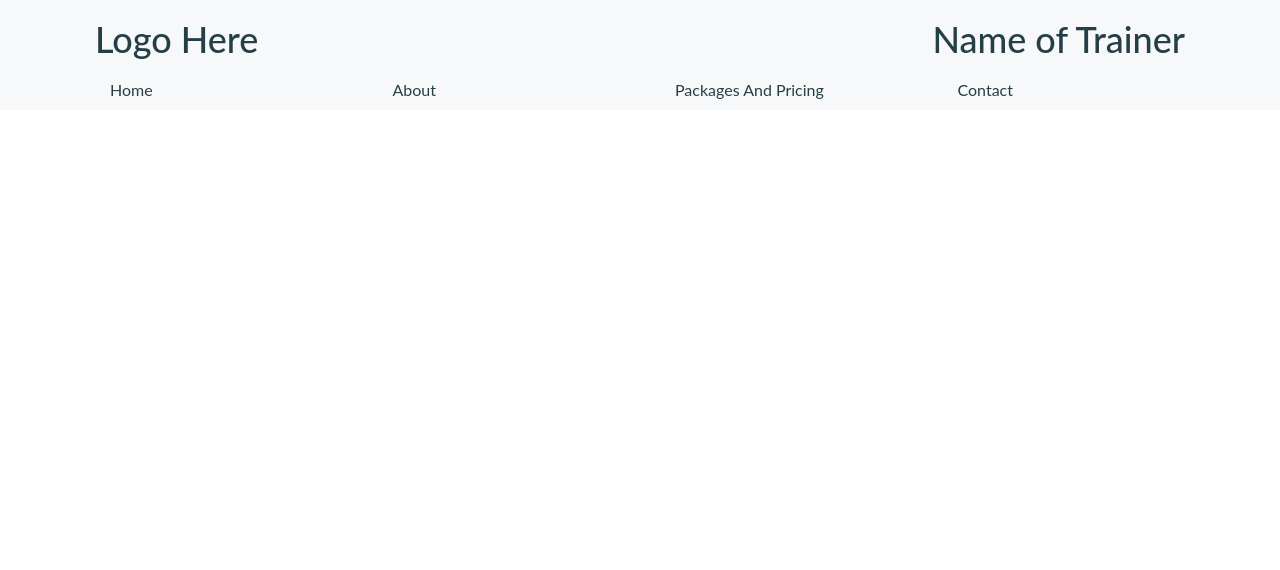
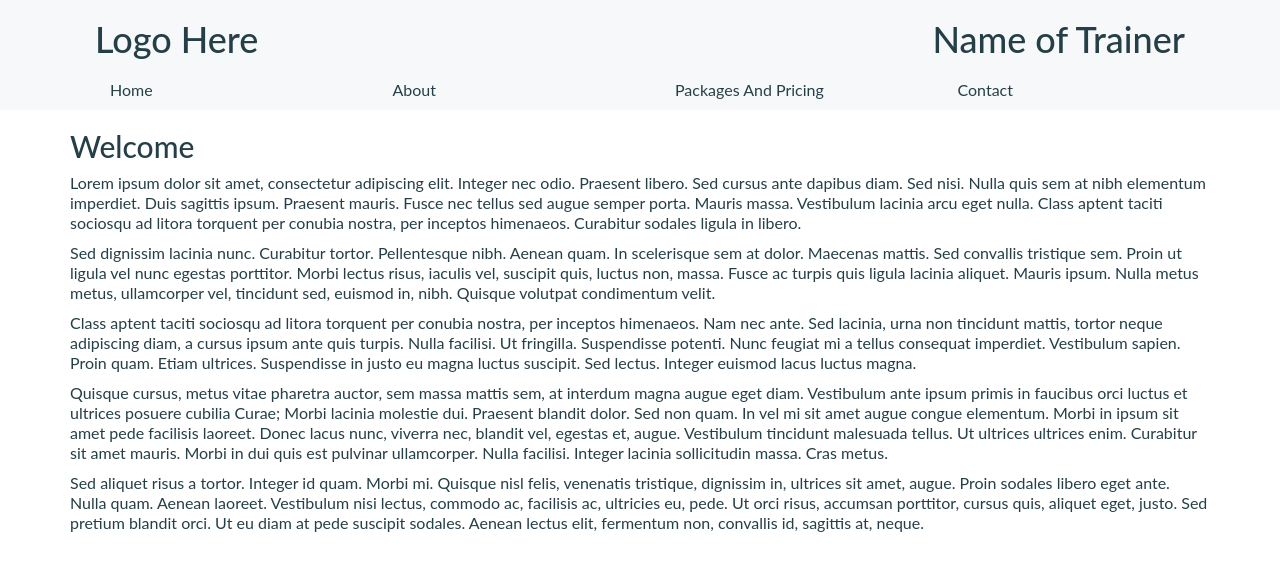
Before and after one commit to travalc/trainerSite, a plain HTML site: page index.html in a window 1280 px wide. Drawn offline with Linux system fonts and the light colour scheme.

Commit message:
Added placeholder text to landing site

```diff
--- a/index.html
+++ b/index.html
@@ -25,10 +25,43 @@
         </ul>
       </nav>
     </div>
-  <header>
-  <section> <!--Main part of page, displays image of trainer, and introduction to his business-->
+  </header>
+  <div class="container-fluid"> <!--Main part of page, displays image of trainer, and introduction to his business-->
+    <section class="container">
+      <h2>Welcome</h2>
+      <p>
+        Lorem ipsum dolor sit amet, consectetur adipiscing elit. Integer nec odio. Praesent libero. Sed cursus ante dapibus diam.
+        Sed nisi. Nulla quis sem at nibh elementum imperdiet. Duis sagittis ipsum. Praesent mauris. Fusce nec tellus sed augue semper porta.
+        Mauris massa. Vestibulum lacinia arcu eget nulla. Class aptent taciti sociosqu ad litora torquent per conubia nostra, per inceptos
+        himenaeos. Curabitur sodales ligula in libero.
+      </p>
+      <p>
+        Sed dignissim lacinia nunc. Curabitur tortor. Pellentesque nibh. Aenean quam. In scelerisque sem at dolor. Maecenas mattis. Sed convallis
+        tristique sem. Proin ut ligula vel nunc egestas porttitor. Morbi lectus risus, iaculis vel, suscipit quis, luctus non, massa. Fusce ac turpis
+        quis ligula lacinia aliquet. Mauris ipsum. Nulla metus metus, ullamcorper vel, tincidunt sed, euismod in, nibh. Quisque volutpat condimentum velit.
+      </p>
+      <p>
+        Class aptent taciti sociosqu ad litora torquent per conubia nostra, per inceptos himenaeos. Nam nec ante. Sed lacinia, urna non tincidunt
+        mattis, tortor neque adipiscing diam, a cursus ipsum ante quis turpis. Nulla facilisi. Ut fringilla. Suspendisse potenti. Nunc feugiat mi a
+        tellus consequat imperdiet. Vestibulum sapien. Proin quam. Etiam ultrices. Suspendisse in justo eu magna luctus suscipit. Sed lectus. Integer
+        euismod lacus luctus magna.
+      </p>
+      <p>
+        Quisque cursus, metus vitae pharetra auctor, sem massa mattis sem, at interdum magna augue eget diam. Vestibulum ante ipsum primis in
+        faucibus orci luctus et ultrices posuere cubilia Curae; Morbi lacinia molestie dui. Praesent blandit dolor. Sed non quam. In vel mi sit amet
+        augue congue elementum. Morbi in ipsum sit amet pede facilisis laoreet. Donec lacus nunc, viverra nec, blandit vel, egestas et, augue.
+        Vestibulum tincidunt malesuada tellus. Ut ultrices ultrices enim. Curabitur sit amet mauris. Morbi in dui quis est pulvinar ullamcorper.
+        Nulla facilisi. Integer lacinia sollicitudin massa. Cras metus.
+      </p>
+      <p>
+        Sed aliquet risus a tortor. Integer id quam. Morbi mi. Quisque nisl felis, venenatis tristique, dignissim in, ultrices sit amet, augue.
+        Proin sodales libero eget ante. Nulla quam. Aenean laoreet. Vestibulum nisi lectus, commodo ac, facilisis ac, ultricies eu, pede. Ut orci
+        risus, accumsan porttitor, cursus quis, aliquet eget, justo. Sed pretium blandit orci. Ut eu diam at pede suscipit sodales. Aenean lectus elit,
+        fermentum non, convallis id, sagittis at, neque.
+      </p>
 
-  </section>
+    </section>
+  </div>
   <footer></footer><!--Contact info-->
 </body>
 </html>
```
